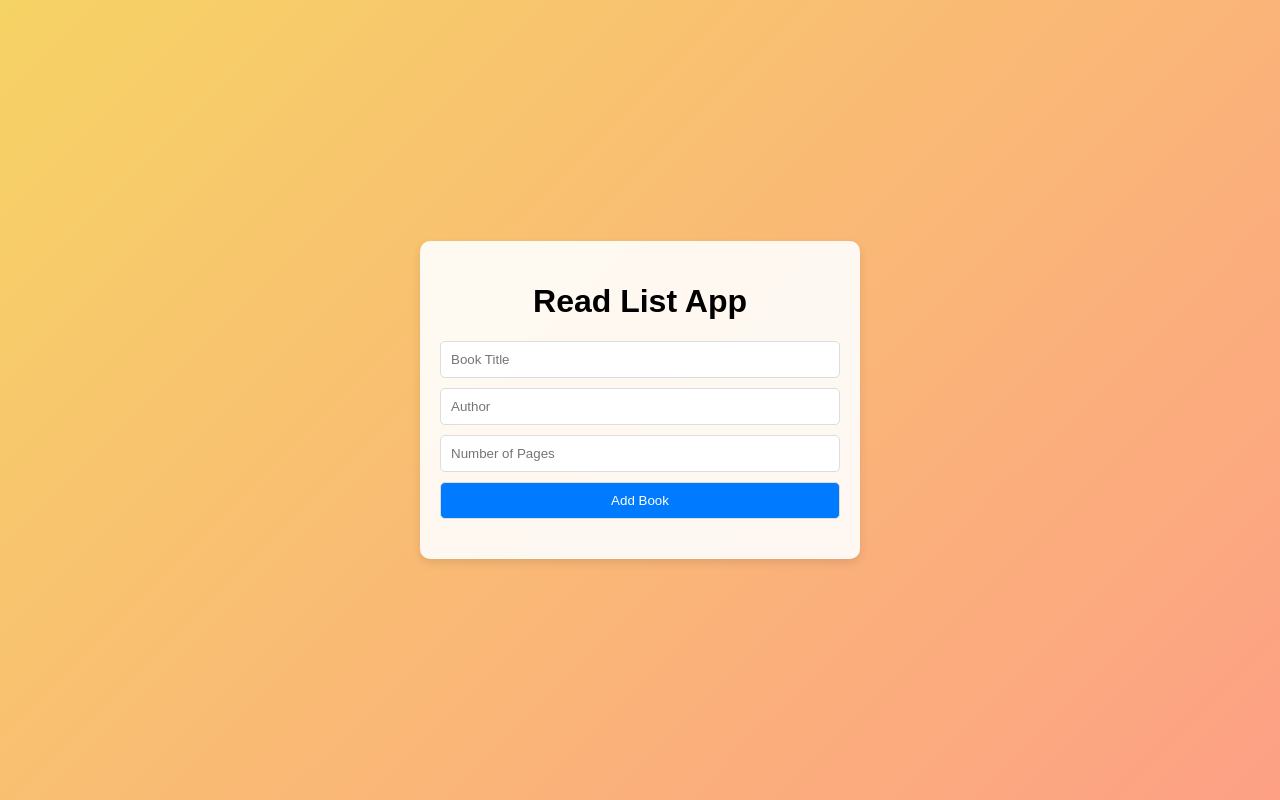
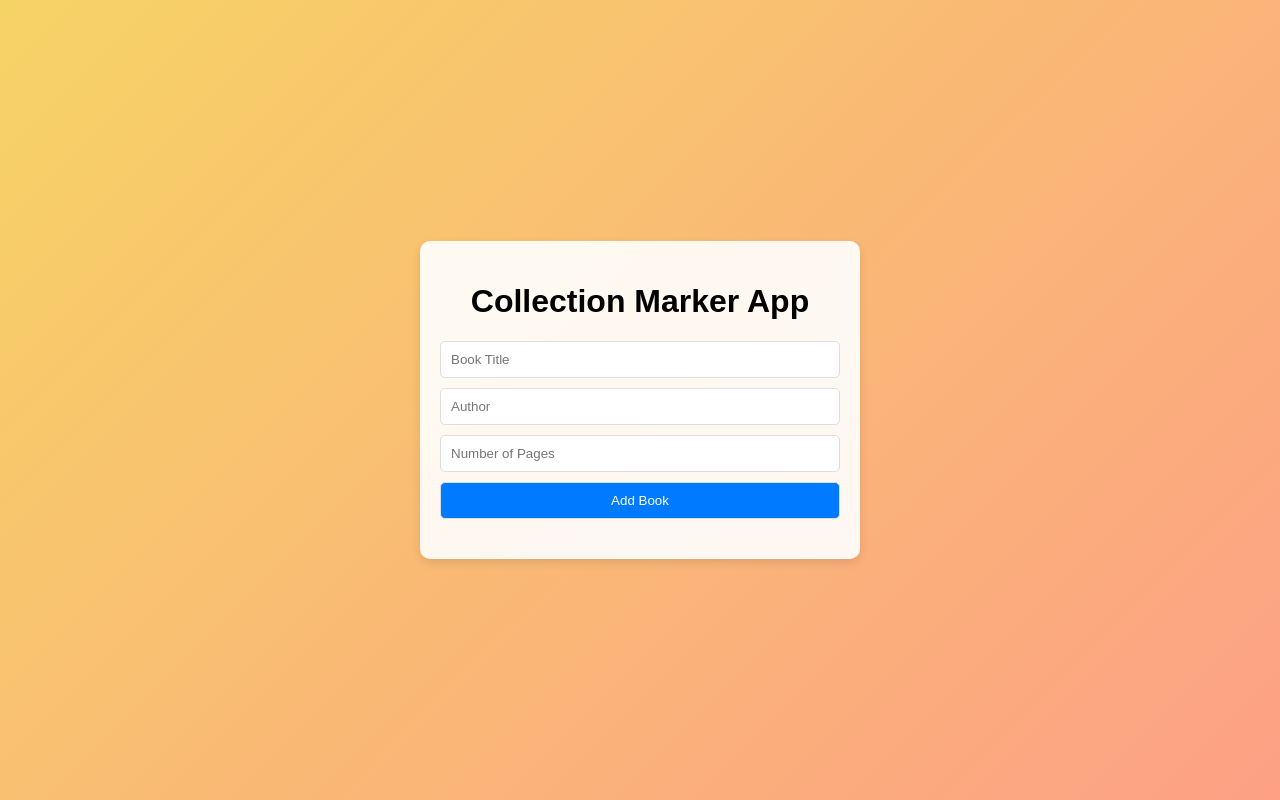
Before and after one commit to AnnisaCode/BookTrack, a plain HTML site: page index.html in a window 1280 px wide. Drawn offline with Linux system fonts and the light colour scheme.

Commit message:
change name

```diff
--- a/index.html
+++ b/index.html
@@ -4,14 +4,14 @@
 <head>
     <meta charset="UTF-8">
     <meta name="viewport" content="width=device-width, initial-scale=1.0">
-    <title>Read List App</title>
+    <title>Collection Marker App</title>
     <link rel="stylesheet" href="styles.css">
 </head>
 <!-- test -->
 
 <body>
     <div class="library-app">
-        <h1>Read List App</h1>
+        <h1>Collection Marker App</h1>
         <form id="bookForm">
             <input type="text" id="title" placeholder="Book Title" required>
             <input type="text" id="author" placeholder="Author" required>
```
